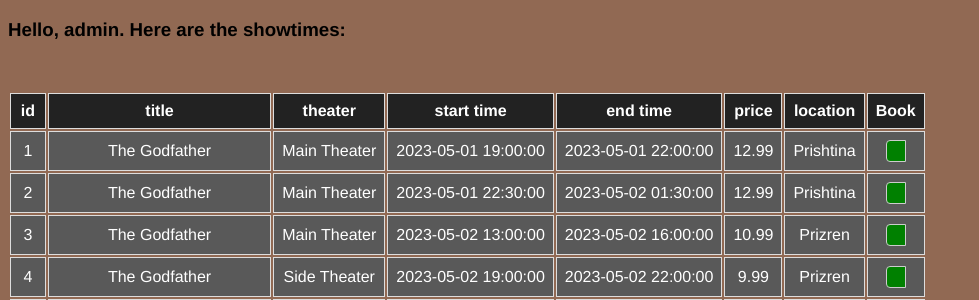
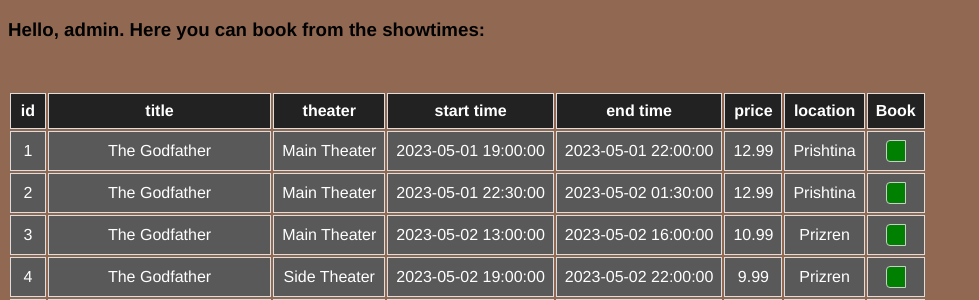
Before and after one commit to jn7241/WebMobile2Project, a PHP site: page /loggedInPage.php in a window 1280 px wide. Shown: the part 85-385 px from the top of the page, without its empty margins (0-979 px from the left). Run offline with PHP 8.4, Linux system fonts and the light colour scheme; a user stored in the database is signed in; data comes from the database, SQL or seed files in the repository.

Commit message:
last commit

```diff
--- a/BookingProcessing.php
+++ b/BookingProcessing.php
@@ -1,9 +1,9 @@
 <?php
+ session_start();
 if (!isset($_SESSION['loginId'])){
     header("location: login.php");
 }
 if (isset($_POST['add'])){
-    session_start();
     $number = $_POST['add'];
     // Connection creation/Checking
     $database = mysqli_connect("localhost", "root", "", "cinema");
--- a/loggedInPage.php
+++ b/loggedInPage.php
@@ -27,9 +27,9 @@ if(!isset($_SESSION['loginId'])){
     header('location: login.php');
 }
 
-
+if(isset($_SESSION['loginId'])){
 // Query the showtimes table
-echo "<h3> Hello, ". $_SESSION['loginName']. ".  Here are the showtimes: </h3>";
+echo "<h3> Hello, ". $_SESSION['loginName']. ". Here you can book from the showtimes: </h3>";
 $sql = "SELECT * FROM showtimes";
 if($result = mysqli_query($database, $sql)){
     if(mysqli_num_rows($result) > 0){
@@ -59,6 +59,7 @@ echo "</table>";
         } else{
         echo "ERROR: Could not able to execute $sql. " . mysqli_error($link);
         }
+}
 ?>
 
 <?php include('footer.html');?>
```
Also changed, not shown: bookings.php (+6 -4 lines).
